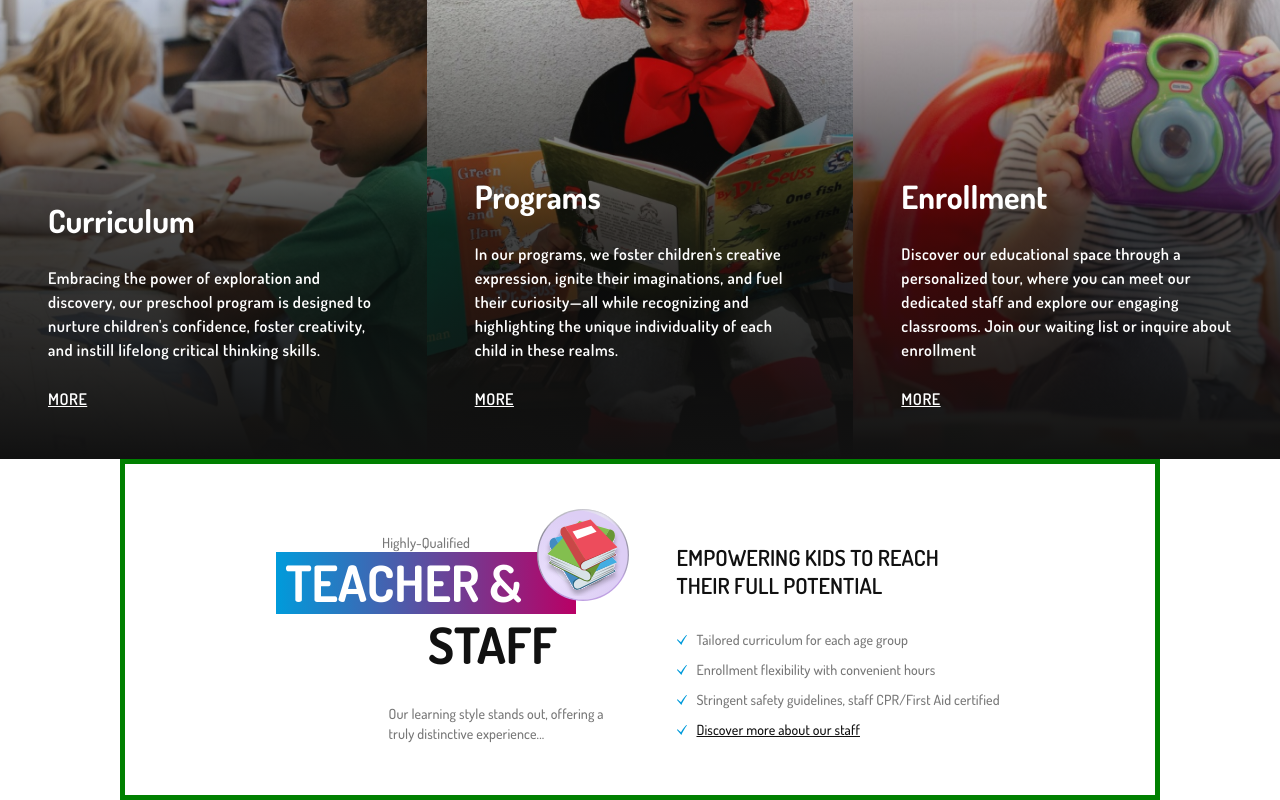
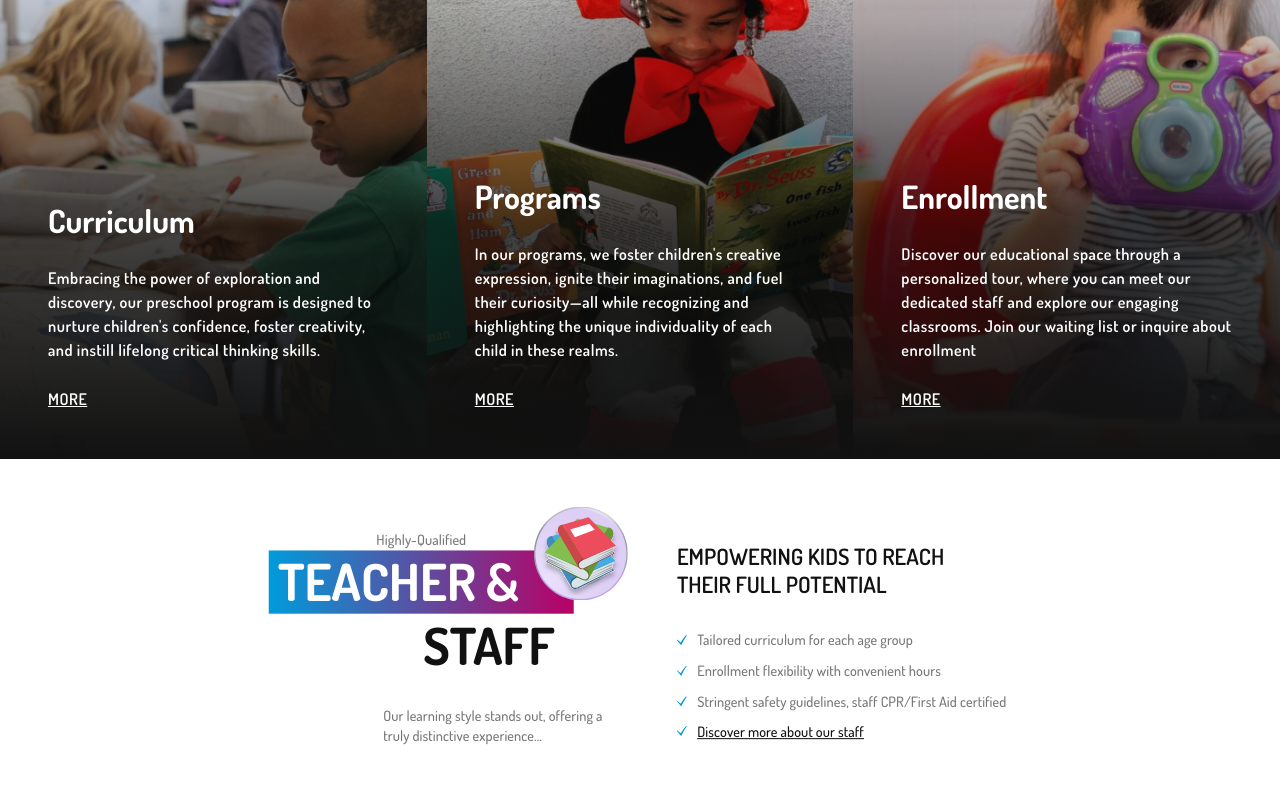
Before and after one commit to adinduokoro/London-s-Bright-Beginnings, a React (Create React App) app: page / in a window 1280 px wide. Shown: the part 1535-2335 px from the top of the page. Built offline with nearby package versions, Linux system fonts and the light colour scheme.

Commit message:
Offer
offer section is basically done. Might wanna add some buttons to the section to help user navigate.

```diff
--- a/src/components/offer/Offers.jsx
+++ b/src/components/offer/Offers.jsx
@@ -1,15 +1,30 @@
-import React from "react";
+import React, { useState, useEffect } from "react";
 import "./offers.css";
 import Checkmark from "../../assets/Checkmark.svg";
 import { offers } from "./data";
 
 const Offers = () => {
+  const [current, setCurrent] = useState(0);
+  const length = offers.length;
+
+  useEffect(() => {
+    const interval = setInterval(() => {
+      setCurrent(current === length - 1 ? 0 : current + 1);
+    }, 10000);
+    return () => clearInterval(interval);
+  }, [current]);
+
   return (
     <div className="section">
-      <div className="card">
+      <div className="cards">
         {offers.map((offer, index) => {
           return (
-            <div className="offer" key={index}>
+            <div
+              className={index === current ? "offer active" : "offer"}
+              key={index}
+            >
+              {index === current && (
+                <>
                   <div className="offer__left">
                     <img src={offer.image} alt="" />
                     <div className="offer__header">
@@ -46,6 +61,8 @@ const Offers = () => {
                       </div>
                     </div>
                   </div>
+                </>
+              )}
             </div>
           );
         })}
--- a/src/components/offer/offers.css
+++ b/src/components/offer/offers.css
@@ -1,18 +1,24 @@
-.card{
-  max-width: 95rem;
+.cards{
   display: flex;
+  align-items: center;
+  justify-content: center;
   overflow: hidden;
 }
 
 .offer {
-  border: 5px solid green;
   display: flex;
   justify-content: center;
   align-items: center;
   height: 21.3rem;
   gap: 3rem;
-  width: 100%;
-  padding: 0 10rem;
+  opacity: 0;
+  transition-duration: .5s ease;
+}
+
+.offer.active{
+  opacity: 1;
+  transition-duration: .5s;
+  transform: scale(1.02);
 }
 
 /* LEFT */
@@ -98,7 +104,6 @@
   display: flex;
   align-items: end;
   height: 15rem;
-  width: 24rem;
 }
 
 .offer__info {
```
Lines whose indentation alone changed are shown as unchanged.
